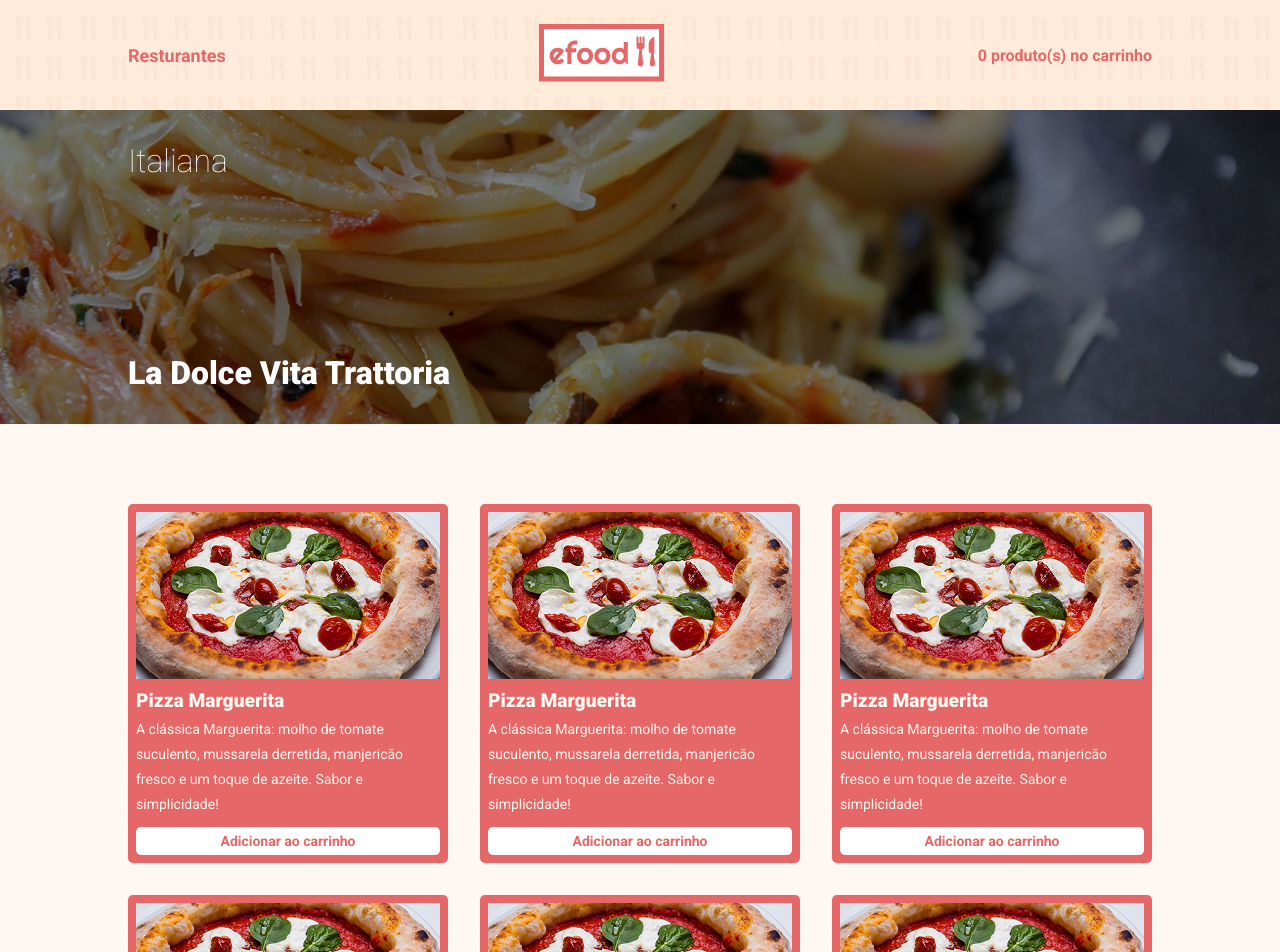
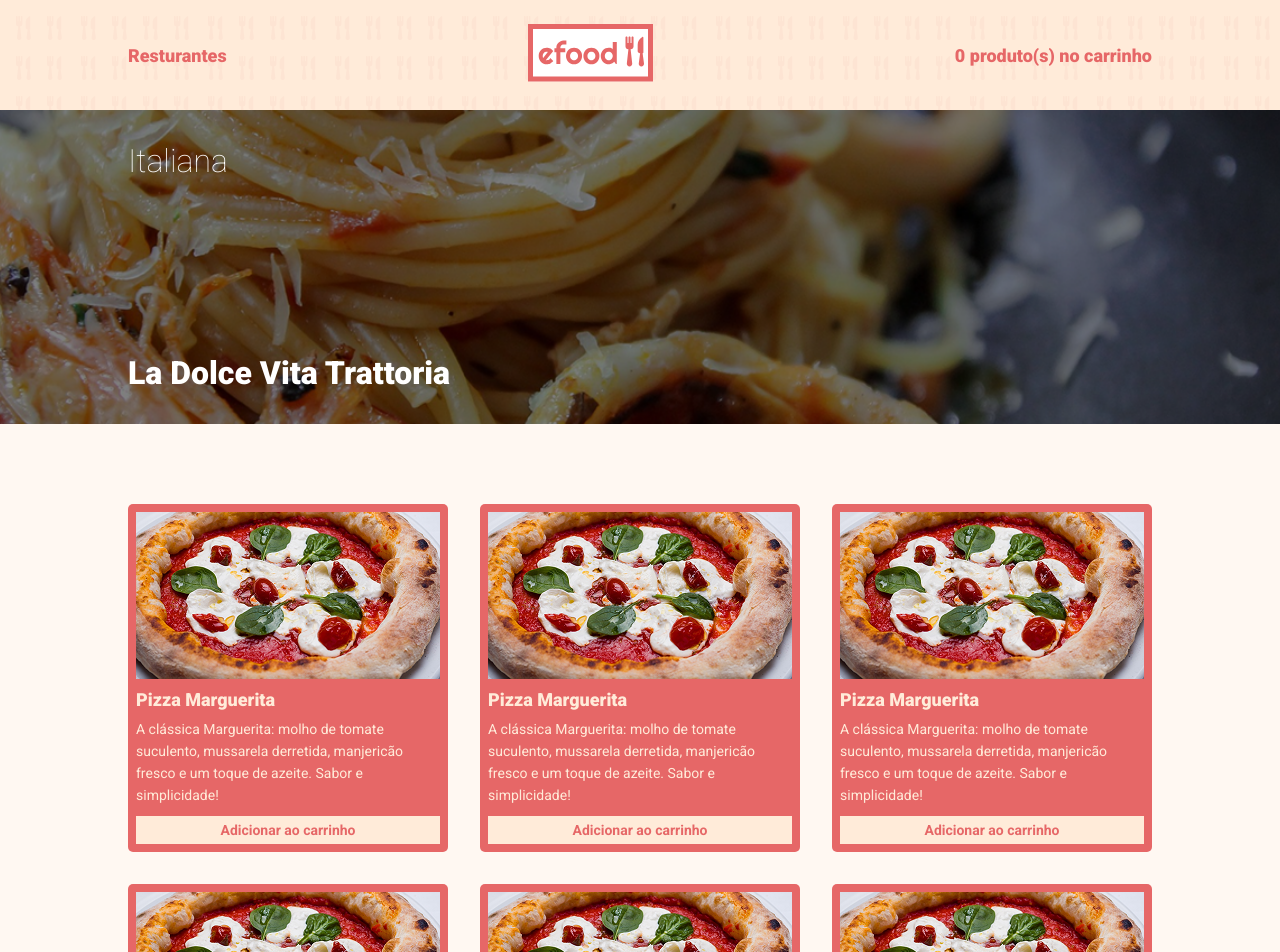
Before and after one commit to guilhermers23/EBAC_Tarefa_efood, a React (Vite) app: page /restaurante/name in a window 1280 px wide. Shown: the top 952 px of the page. Built offline with nearby package versions, Linux system fonts and the light colour scheme.

Commit message:
Outros ajustes para atender as exigencias da tarefa

```diff
--- a/src/components/CardFood/CardFood.ts
+++ b/src/components/CardFood/CardFood.ts
@@ -8,7 +8,7 @@ export const CardFood = styled.div`
   background-color: ${colors.color2};
   border-radius: 5px;
   gap: 10px;
-  color: ${colors.color1};
+  color: ${colors.color3};
 
   img{
     width: 100%;
@@ -19,15 +19,15 @@ export const CardFood = styled.div`
 export const FoodInfos = styled.div`
   display: flex;
   flex-direction: column;
-  gap: 5px;
+  gap: 8px;
 
   h3{
-    font-size: 1.2rem;
+    font-size: 18px;
     font-weight: 900;
   }
 
   p{
     font-size: 14px;
-    line-height: 25px;
+    line-height: 22px;
   }
 `
--- a/src/components/CardRestaurant/CardRestaurantStyled.ts
+++ b/src/components/CardRestaurant/CardRestaurantStyled.ts
@@ -15,9 +15,10 @@ export const Card = styled.div`
   }
 `
 export const Tag = styled.span`
+  font-size: 12px;
+  font-weight: 700;
   padding: 8px 8px;
-  border-radius: 5px;
-  background-color: ${colors.color2}B2;
+  background-color: ${colors.color2};
   color: ${colors.white};
 `
 
--- a/src/components/CardRestaurant/index.tsx
+++ b/src/components/CardRestaurant/index.tsx
@@ -21,7 +21,7 @@ const CardRestaurant = () => {
         </S.AboutRestaurant>
 
         <S.LinkButton to={`/restaurante/name`}>
-          <Button colorbutton="red" type="button">Acessar</Button>
+          <Button colorbutton="red" type="button">Saiba mais</Button>
         </S.LinkButton>
 
       </S.Infos>
--- a/src/components/Header/HeaderStyled.ts
+++ b/src/components/Header/HeaderStyled.ts
@@ -18,11 +18,13 @@ export const HeaderContainer = styled.div<PropsPage>`
 
    a{
     color: ${colors.color2};
-    font-weight: bold;
+    font-size: 18px;
+    font-weight: 900;
   }
 `
 export const Title = styled.h3<PropsPage>`
   font-size: 18px;
+  font-weight: 900;
   display: ${({ page }) => page === undefined ? "none" : "block"};
 `
 
--- a/src/styles/GlobalStyles.ts
+++ b/src/styles/GlobalStyles.ts
@@ -5,6 +5,7 @@ export const colors =
 {
   color1: "#FFF8F2",
   color2: "#E66767",
+  color3: "#FFEBD9",
   white: "#FFFFFF"
 };
 
@@ -37,14 +38,12 @@ body{
 
 export const Button = styled.button<PropsButton>`
   display: block;
-  padding: 6px 0;
-  border-radius: 5px;
+  padding: 6px;
   border: none;
-  background-color: ${(props) => props.colorbutton === "white" ? `${colors.white}` : `${colors.color2}`};
-  color: ${(props) => props.colorbutton === "white" ? `${colors.color2}` : `${colors.white}`};
+  background-color: ${(props) => props.colorbutton === "white" ? `${colors.color3}` : `${colors.color2}`};
+  color: ${(props) => props.colorbutton === "white" ? `${colors.color2}` : `${colors.color3}`};
   font-size: 14px;
-  font-weight: bold;
-  width: 100%;
+  font-weight: 700;
   transition: all ease-in .2s;
   cursor: pointer;
 `
```
